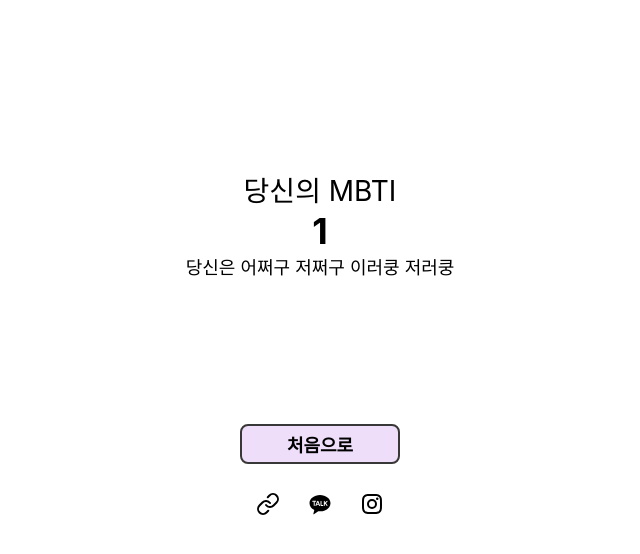
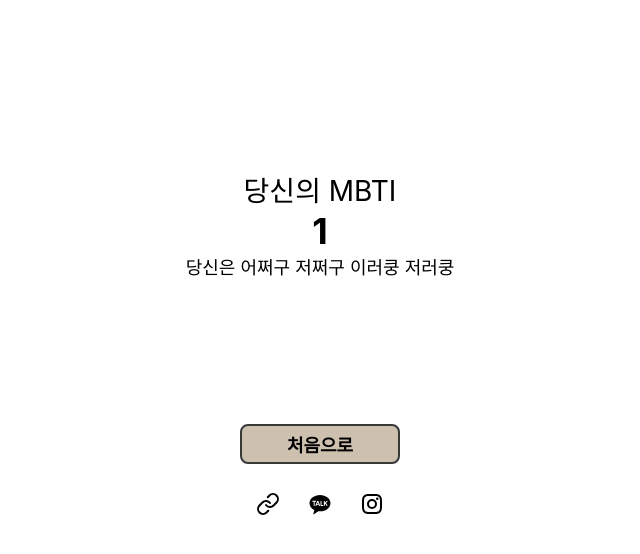
Before and after one commit to nonalcholic/nonalcholic, a React (Create React App) app in the folder client/: page /1 in a window 1280 px wide. In both pictures the pointer is over the button "처음으로". Shown: the top 554 px of the page, without its empty margins (320-960 px from the left). Built offline with nearby package versions, Linux system fonts and the light colour scheme; no server answers.

Commit message:
Change color

```diff
--- a/client/src/routers/RootRouter.scss
+++ b/client/src/routers/RootRouter.scss
@@ -48,7 +48,7 @@
 
   transition: all 0.2s;
   &:hover {
-    background-color: #eedefa;
+    background-color: #cec0af;
   }
 }
 
@@ -65,7 +65,7 @@
 
   transition: all 0.2s;
   &:hover {
-    background-color: #eedefa;
+    background-color: #cec0af;
   }
 }
 
@@ -83,7 +83,7 @@
 
   transition: all 0.2s;
   &:hover {
-    background-color: #eedefa;
+    background-color: #cec0af;
   }
 
   svg {
```
